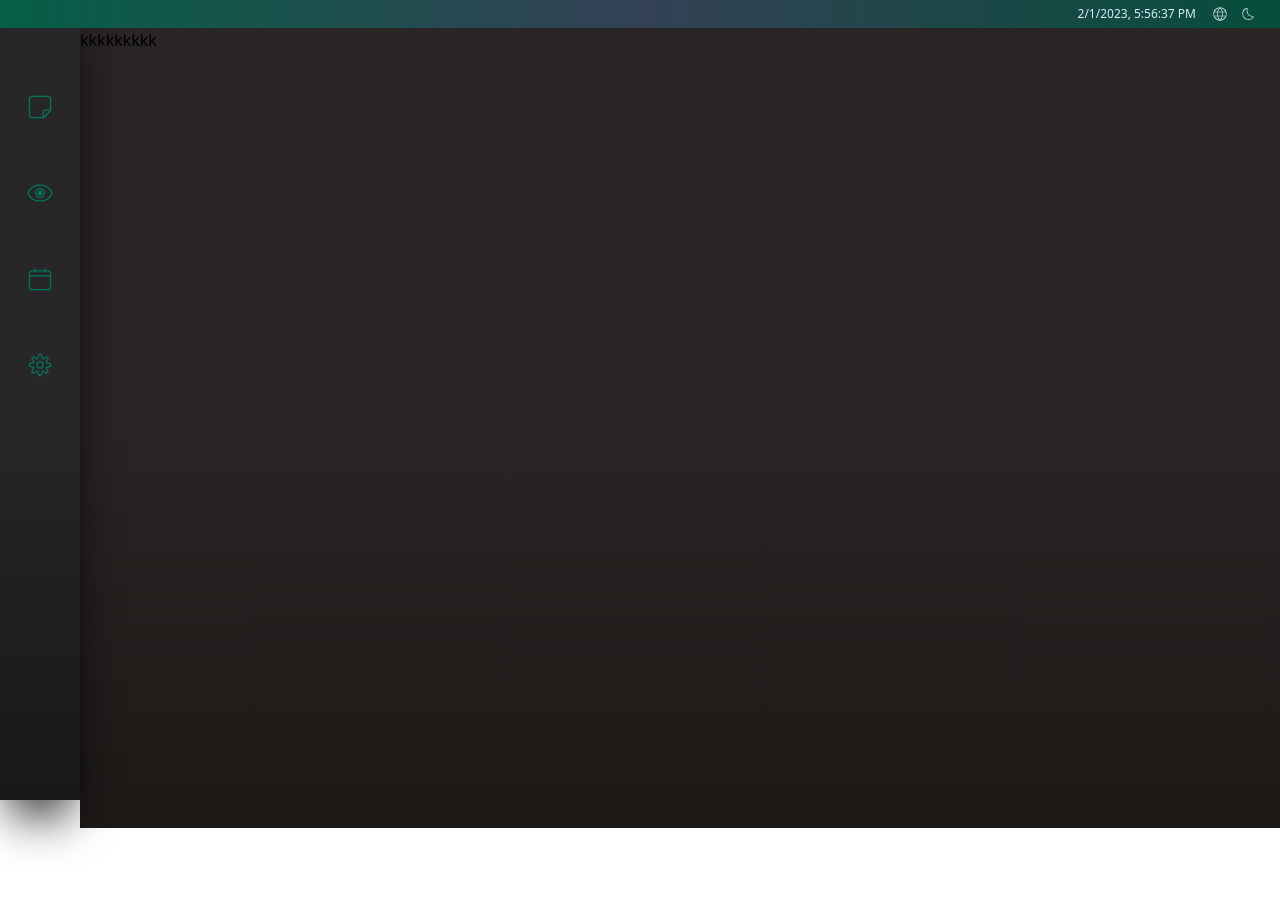
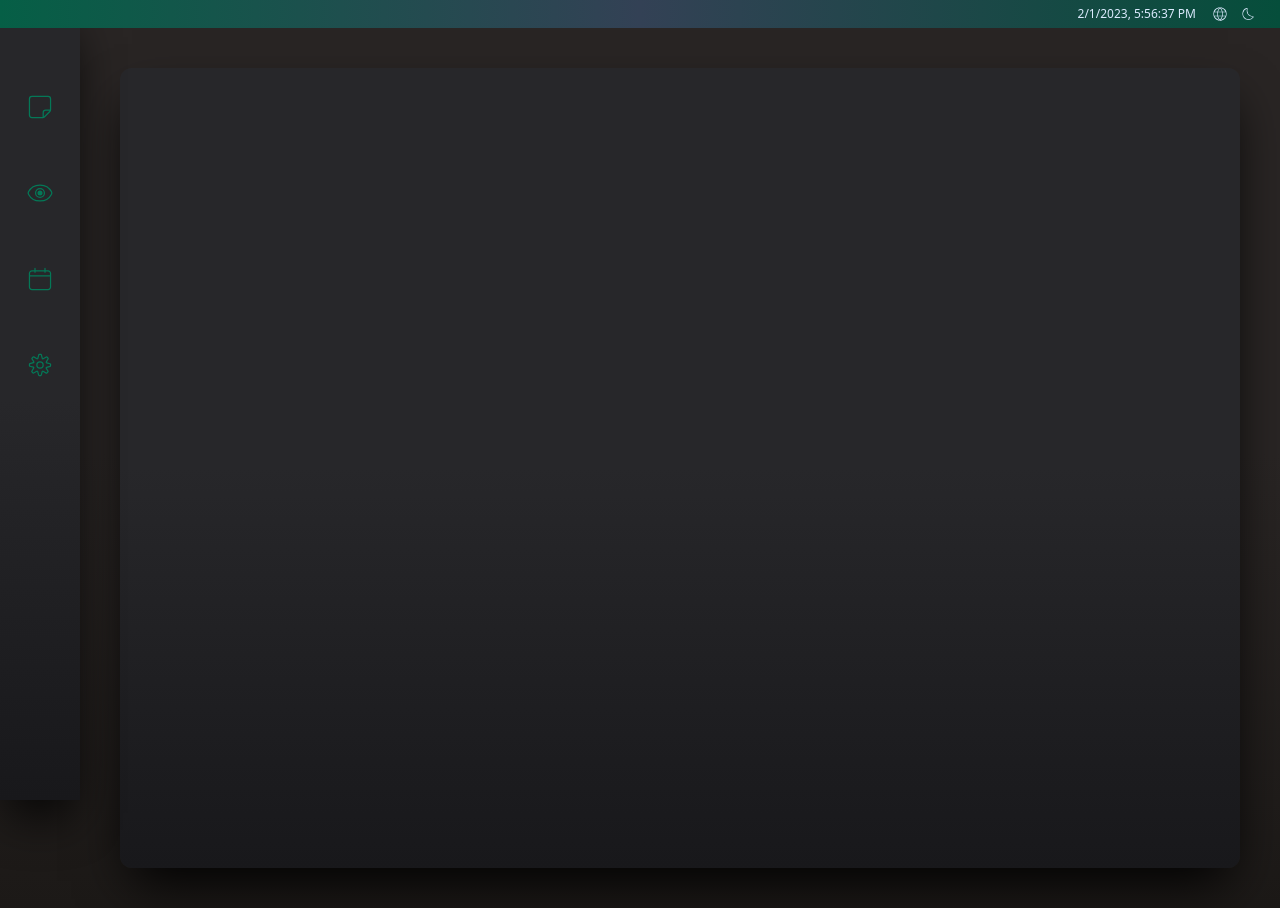
Before and after one commit to erratinsilentio/Soul-Journal, a Next.js app in the folder client/: page / in a window 1280 px wide. Before the commit the page ends 828 px from the top, so only its background shows below. Built offline with nearby package versions, Linux system fonts and the light colour scheme.

Commit message:
style: working on page styling

```diff
--- a/client/app/layout.tsx
+++ b/client/app/layout.tsx
@@ -11,7 +11,7 @@ export default function RootLayout({
   return (
     <html lang="en">
       <head />
-      <body className="pt-7 sm:pl-20">
+      <body className="bg-gradient-to-b from-stone-800 via-stone-800 to-stone-900 pt-7 sm:pl-20">
         <Providers>
           <Header />
           <Navbar />
--- a/client/app/page.tsx
+++ b/client/app/page.tsx
@@ -1,7 +1,7 @@
 export default function Home() {
   return (
-    <main className="z-0 min-h-screen min-w-full bg-gradient-to-b from-stone-800 via-stone-800 to-stone-900">
-      kkkkkkkkk
+    <main className="z-0 min-h-screen min-w-full p-10">
+      <section className="min-h-screen rounded-xl bg-opacity-50 bg-gradient-to-b from-zinc-800 via-zinc-800 to-zinc-900 p-3 shadow-2xl shadow-black"></section>
     </main>
   );
 }
```
